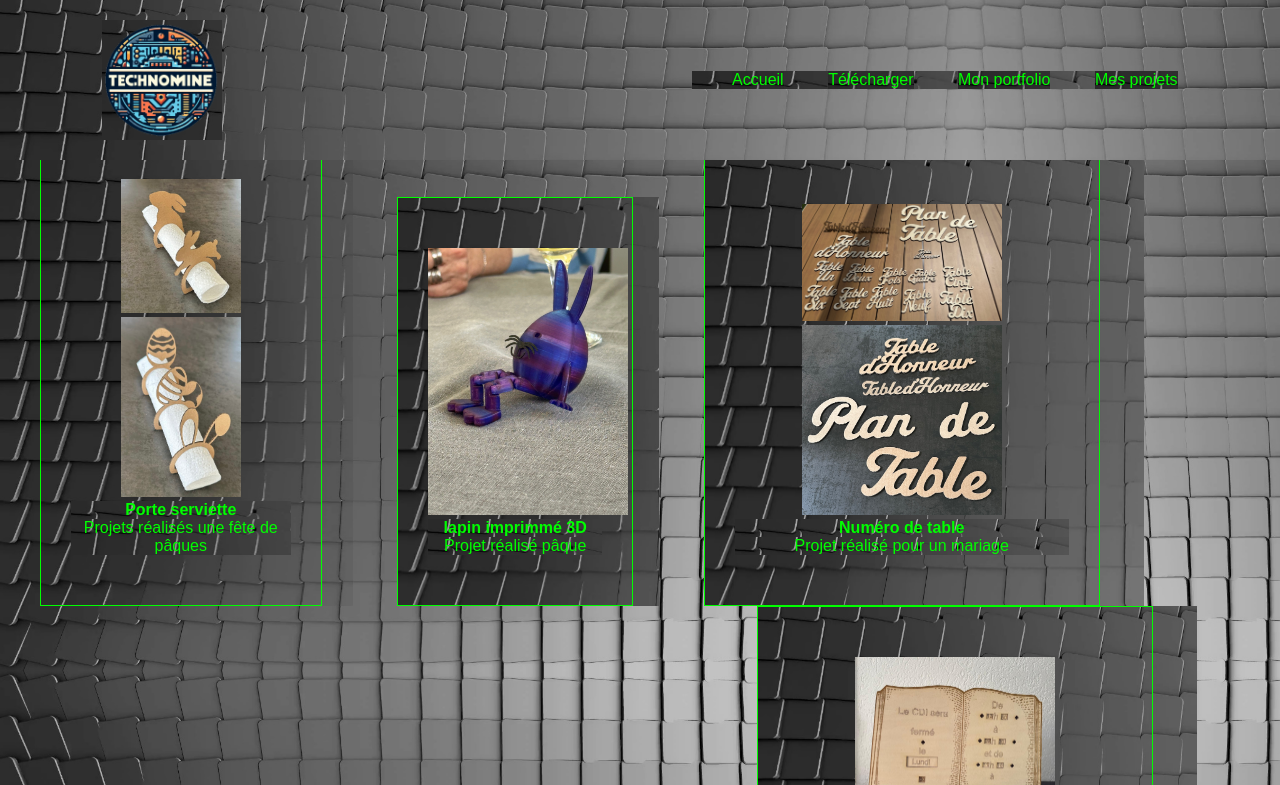
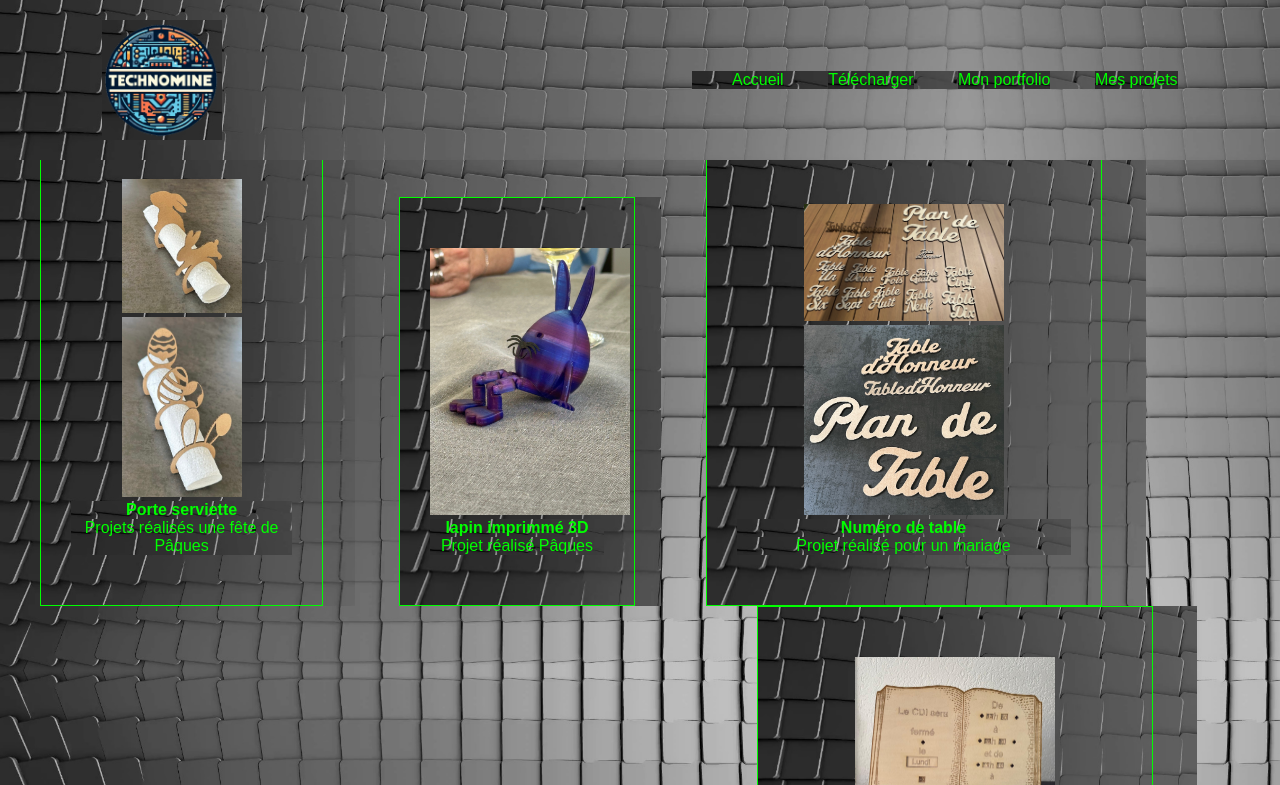
Before and after one commit to TechnomineYTB/TechnomineYTB.github.io, a plain HTML site: page blog.html in a window 1280 px wide. Shown: the top 785 px of the page. Drawn offline with Linux system fonts and the light colour scheme; a web font is replaced by a local one.

Commit message:
Update blog.html

```diff
--- a/blog.html
+++ b/blog.html
@@ -35,14 +35,14 @@
 					<img src="Media/lapin_carton.jpg" class="logo">
           <img src="Media/oeuf_carton.jpg" class="logo">
 					<h1>Porte serviette </h1>
-          <p>Projets réalisés une fête de pâques<br>
+          <p>Projets réalisés une fête de Pâques<br>
 				</div>
       </li>
       <li class="list_projet">
         <div class="Actaria" data-tilt>
         <img src="Media/lapin_3D.jpg" class="logo">
         <h1>lapin imprimmé 3D</h1>
-        <p>Projet réalisé pâque <br>
+        <p>Projet réalisé Pâques <br>
       </div>
     </li>
 
```
